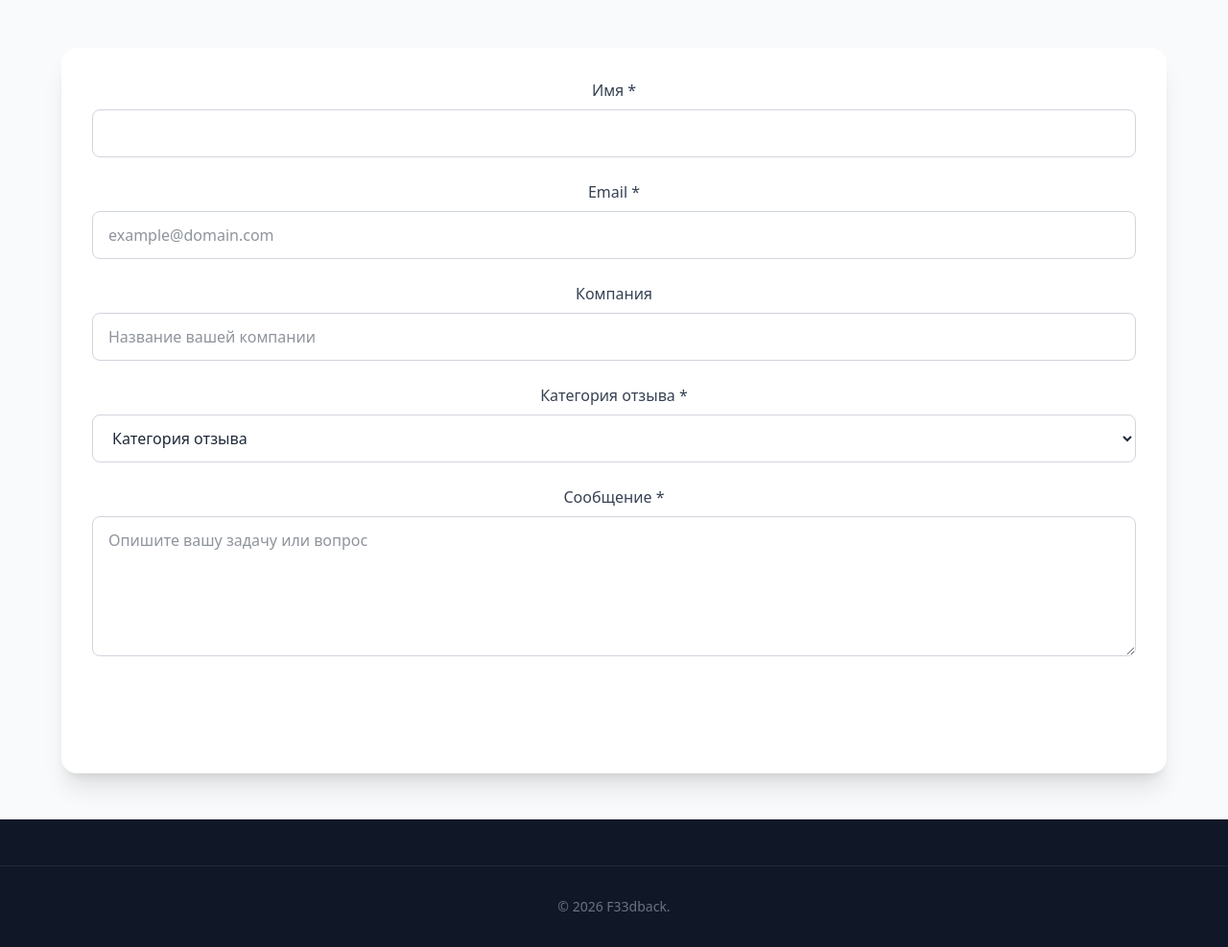
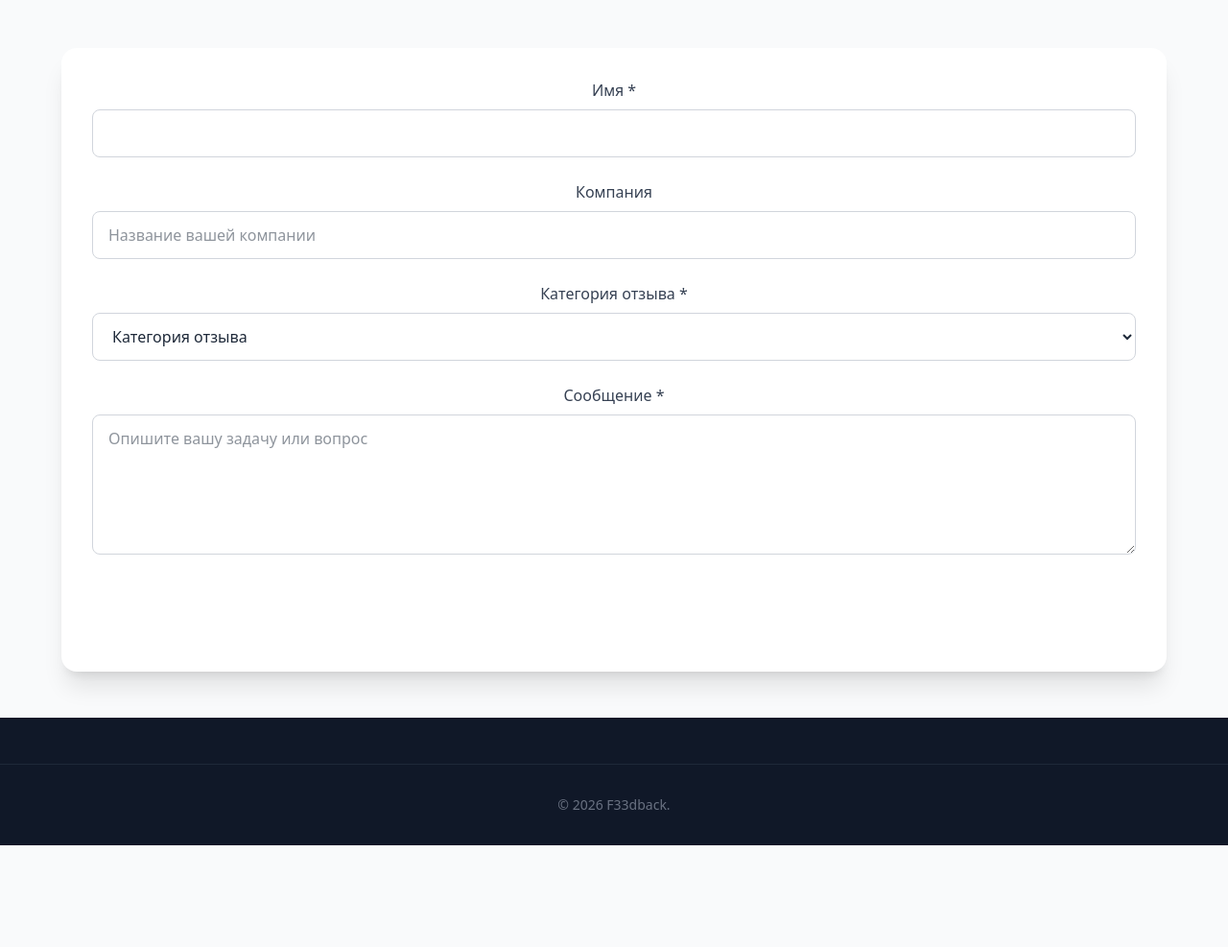
Before and after one commit to kontrama/feedback-system, a Python web app: template templates/feedback.html in a window 1280 px wide. Shown: the part 246-1233 px from the top of the page at 96% size. After the commit the page ends 1127 px from the top, so only its background shows below. Run offline with Jinja, Linux system fonts and the light colour scheme; the template is opened without the code that fills it, so the values that code supplies are empty.

Commit message:
some more changes

```diff
--- a/templates/feedback.html
+++ b/templates/feedback.html
@@ -63,14 +63,6 @@
                                            >
                                 </div>
 
-
-                            <div>
-                                <label for="email" class="block text-gray-700 font-medium mb-2">Email *</label>
-                                <input type="email" id="email" name="email" required value="{{ session.get('email', '') }}"
-                                       class="w-full px-4 py-3 border border-gray-300 rounded-lg focus:outline-none focus:ring-2 focus:ring-blue-500 focus:border-transparent"
-                                       placeholder="example@domain.com">
-                            </div>
-
                             <div>
                                 <label for="company" class="block text-gray-700 font-medium mb-2">Компания</label>
                                 <input type="text" id="company" name="company"
```
